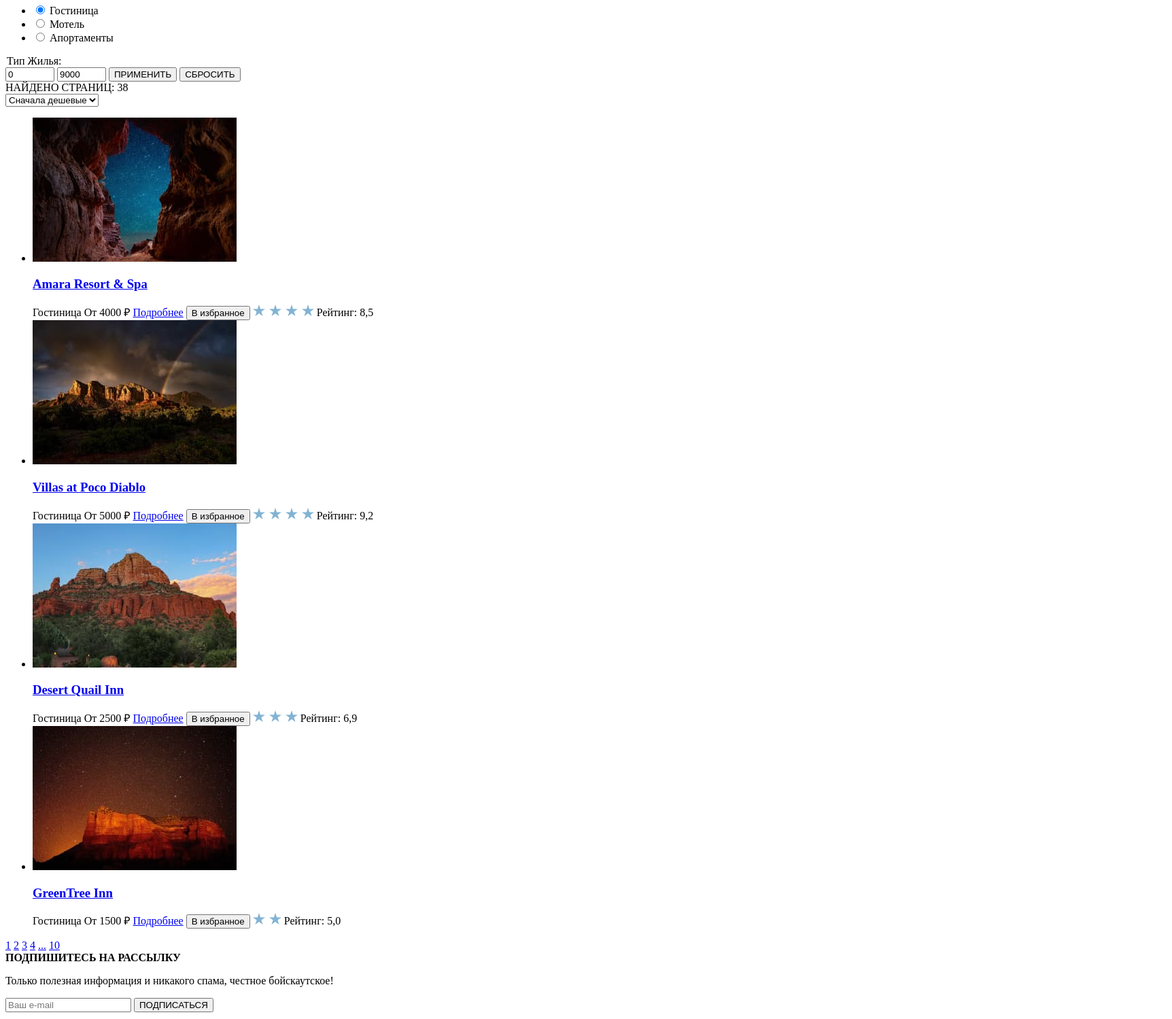
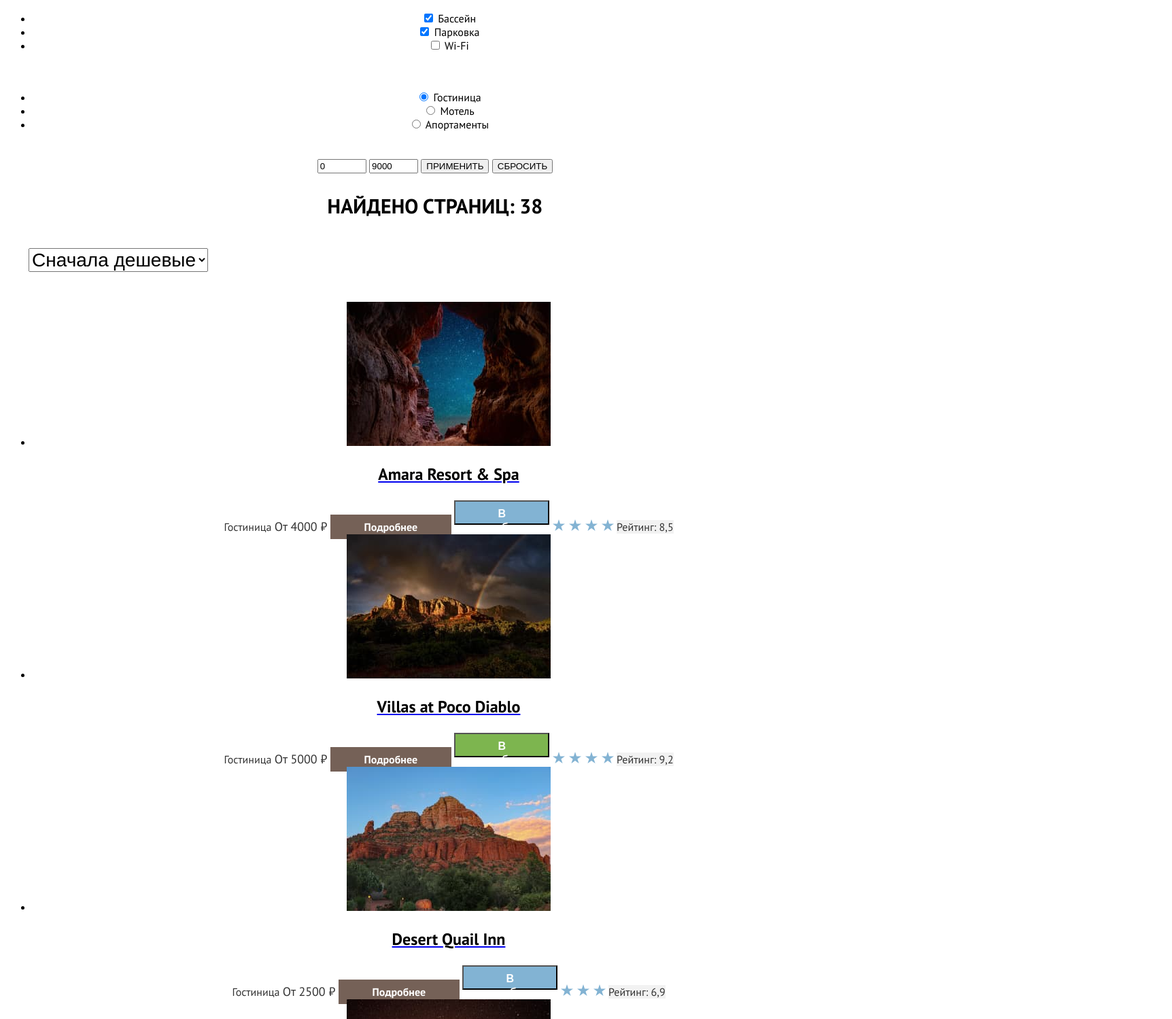
Before and after one commit to htmlacademy-htmlcss/2520785-sedona-1, a plain HTML site: page hotels.html in a window 1280 px wide. Shown: the part 1070-2569 px from the top of the page at 68% size, 1724 px wide, since content can reach past the window. Drawn offline with Linux system fonts and the light colour scheme.

Commit message:
Basic styling
Connected fonts, added styles to fonts. Made images background, and also changed the background of the buttons.

```diff
--- a/hotels.html
+++ b/hotels.html
@@ -3,6 +3,7 @@
   <head>
     <meta charset="utf-8">
     <title>Страница каталога</title>
+    <link rel="stylesheet" href="styles/styles.css">
   </head>
   <body>
     <header class="main-header">
@@ -100,7 +101,7 @@
              </li>
           </ul>
 
-          <legend class="hotels-filter-title">Тип Жилья:</legend>
+          <legend class="hotels-filter-title">Стоимость,₽:</legend>
            <div class="hotels-filter-list">
             <input type="number" class="hotels-filter-item" min="0" max="9000" value="0" step="100">
             <input type="number" class="hotels-filter-item" min="0" max="9000" value="9000" step="100">
@@ -112,7 +113,8 @@
         </form>
       </section>
       <section>
-        <div class="header-seach">НАЙДЕНО СТРАНИЦ: 38
+        <div class="header-search">
+          <p class="page-search">НАЙДЕНО СТРАНИЦ: 38</p>
           <form>
             <label for="filter"></label>
             <select id="filter" name="filter">
@@ -133,7 +135,7 @@
             <span class="product-type">Гостиница</span>
             <span class="product-card-price">От 4000 ₽</span>
             <a class="button-link" href="#">Подробнее</a>
-            <button class="button" href="#">В избранное</button>
+            <button class="button-favorites">В избранное</button>
             <img src="./img/four-stars.svg" alt="Четыре звезды">
             <span class="rating">Рейтинг: 8,5</span>
           </li>
@@ -145,7 +147,7 @@
             <span class="product-type">Гостиница</span>
             <span class="product-card-price">От 5000 ₽</span>
             <a class="button-link" href="#">Подробнее</a>
-            <button class="button" href="#">В избранное</button>
+            <button class="button-favorites button-favorites-touch">В избранном</button>
             <img src="./img/four-stars.svg" alt="Четыре звезды">
             <span class="rating">Рейтинг: 9,2</span>
           </li>
@@ -157,7 +159,7 @@
             <span class="product-type">Гостиница</span>
             <span class="product-card-price">От 2500 ₽</span>
             <a class="button-link" href="#">Подробнее</a>
-            <button class="button" href="#">В избранное</button>
+            <button class="button-favorites">В избранное</button>
             <img src="./img/three-stars.svg" alt="Три звезды">
             <span class="rating">Рейтинг: 6,9</span>
           </li>
@@ -169,7 +171,7 @@
             <span class="product-type">Гостиница</span>
             <span class="product-card-price">От 1500 ₽</span>
             <a class="button-link" href="#">Подробнее</a>
-            <button class="button" href="#">В избранное</button>
+            <button class="button-favorites">В избранное</button>
             <img src="./img/two-stars.svg" alt="Две звезды">
             <span class="rating">Рейтинг: 5,0</span>
           </li>
@@ -183,13 +185,14 @@
         <a href="#">...</a>
         <a href="#">10</a>
       </section>
-      <section>
-        <strong>ПОДПИШИТЕСЬ НА РАССЫЛКУ</strong>
-        <p>Только полезная информация и никакого спама, честное бойскаутское!</p>
+      <section class="subscribe">
+        <h2 class="section-header section-header-color">ПОДПИШИТЕСЬ НА РАССЫЛКУ</h2>
+        <p class="section-header-text section-header-text-color">Только полезная информация и никакого спама, честное бойскаутское!</p>
         <form>
           <input type="email" placeholder="Ваш e-mail">
           <button type="submit">ПОДПИСАТЬСЯ</button>
           </form>
+          <img src="./img/subscription-background.jpg" width=1200px height=414,86px>
       </section>
     </main>
     <footer class="page-footer">
@@ -215,8 +218,9 @@
       </section>
 
       <section class="footer-logo">
-        <img src="./img/logo-htmlacademy.png" alt="Логотип-htmlacademy" width="115" height="33">
-        <a href="https://htmlacademy.ru/"><span class="visuallly-hidden">Логотип-htmlacademy</span></a>
+        <a href="https://htmlacademy.ru/"><span class="visuallly-hidden">Логотип-htmlacademy</span>
+          <img src="./img/logo-htmlacademy.png" alt="Логотип-htmlacademy" width="115" height="33">
+        </a>
       </section>
 
     </footer>
--- a/index.html
+++ b/index.html
@@ -3,6 +3,7 @@
   <head>
     <meta charset="utf-8">
     <title>Главная страница</title>
+    <link rel="stylesheet" href="styles/styles.css">
   </head>
   <body>
 <header class="main-header">
@@ -46,38 +47,38 @@
 
   <section class="advantages">
     <h2 class="visually-hidden">Преимущества</h2>
-    <strong>СЕДОНА - НЕБОЛЬШОЙ ГОРОДОК В АРИЗОНЕ, ЗАСЛУЖИВАЮЩИЙ БОЛЬШЕГО!</strong>
-      <p>Рассмотрим причины, по которым Седона круче, чем Гранд-Каньон!</p>
+    <h2 class="section-header">СЕДОНА - НЕБОЛЬШОЙ ГОРОДОК В АРИЗОНЕ, ЗАСЛУЖИВАЮЩИЙ БОЛЬШЕГО!</h2>
+      <p class="section-header-text">Рассмотрим причины, по которым Седона круче, чем Гранд-Каньон!</p>
     <ul class="advantages-list">
-      <li class="advantages-item">
+      <li class="advantages-item advantages-color-dark">
         <h3 class="advantages-title">Настоящий городок</h3>
         <p class="advantages-discription">Седона — не аттракцион для туристов, там течёт своя жизнь</p>
         <img src="./img/photo-1-2.jpg" alt="Кадр из городка" width="800" height="385">
         </li>
 
-      <li class="advantages-item">
+      <li class="advantages-item advantages-color-light">
         <h3 class="advantages-title">Небольшая площадь</h3>
         <p class="advantages-discription">Все достопримечательности находятся очень близко</p>
       </li>
-      <li class="advantages-item">
+      <li class="advantages-item advantages-color">
         <h3 class="advantages-title">Красивая дорога</h3>
         <p class="advantages-discription">Ехать в Седону из Лас-Вегаса совсем не скучно!</p>
       </li>
-      <li class="advantages-item">
+      <li class="advantages-item advantages-color-light">
       <h3 class="advantages-title">Мало туристов</h3>
       <p class="advantages-discription">Большинство едет в Гранд Каньон и толпится там</p>
       <img src="./img/photo-2-2.jpg" alt="Горы" width="800" height="385">
        </li>
 
-      <li class="advantages-item">
+      <li class="advantages-item advantages-color-dark">
        <h3 class="advantages-title">Там есть мост дьявола</h3>
        <p class="advantages-discription">Да, по нему можно пройти! Если вы осмелитесь, разумеется</p>
        </li>
     </ul>
-    <strong>ПРИЕЗЖАЙТЕ В СЕДОНУ ОТДОХНУТЬ В КОМФОРТЕ И УЮТЕ!</strong>
-    <p>Опытный персонал и качественное обслуживание!</p>
+    <h2 class="section-header">ПРИЕЗЖАЙТЕ В СЕДОНУ ОТДОХНУТЬ В КОМФОРТЕ И УЮТЕ!</h2>
+    <p class="section-header-text">Опытный персонал и качественное обслуживание!</p>
     <ul class="advantages-list advantages-user">
-      <li class="advantages-item">
+      <li class="advantages-item advantages-color-light">
         <img src="./img/home.svg" width="75" height="72" alt="Home">
         <h3 class="advantages-title">Жилье</h3>
         <p class="advantages-discription">Рекомендуем пожить в настоящем мотеле, всё как в кино!</p>
@@ -87,7 +88,7 @@
           <h3 class="advantages-title">Еда</h3>
           <p class="advantages-discription">Всегда заказывайте топовый фирменный бургер, вы не разочаруетесь!</p>
           </li>
-          <li class="advantages-item">
+          <li class="advantages-item advantages-color-light">
             <img src="./img/gift.svg" width="75" height="72" alt="Gift">
             <h3 class="advantages-title">Сувениры</h3>
             <p class="advantages-discription">Не только китайского, но и настоящего местного производства!</p>
@@ -95,13 +96,13 @@
     </ul>
   </section>
   <section>
-    <strong>Заитересовались?</strong>
-    <p>Укажите предполагаемые даты поездки,и мы покажем вам лучшие предложения гостиниц в Седоне</p>
-      <button type="button">ПОИСК ГОСТИНИЦЫ В СЕДОНЕ</button>
+    <h2 class="section-header">Заитересовались?</h2>
+    <p class="section-header-text">Укажите предполагаемые даты поездки,и мы покажем вам лучшие предложения гостиниц в Седоне</p>
+      <button class="search-hotel" type="button">ПОИСК ГОСТИНИЦЫ В СЕДОНЕ</button>
   </section>
-  <section>
-    <strong>ПОДПИШИТЕСЬ НА РАССЫЛКУ</strong>
-    <p>Только полезная информация и никакого спама, честное бойскаутское!</p>
+  <section class="subscribe">
+    <h2 class="section-header section-header-color">ПОДПИШИТЕСЬ НА РАССЫЛКУ</h2>
+    <p class="section-header-text section-header-text-color">Только полезная информация и никакого спама, честное бойскаутское!</p>
     <form>
       <input type="email" placeholder="Ваш e-mail">
       <button type="submit">ПОДПИСАТЬСЯ</button>
@@ -132,8 +133,10 @@
   </section>
 
   <section class="footer-logo">
-    <img src="./img/logo-htmlacademy.png" alt="Логотип-htmlacademy" width="115" height="33">
-    <a href="https://htmlacademy.ru/"><span class="visuallly-hidden">Логотип-htmlacademy</span></a>
+
+    <a href="https://htmlacademy.ru/"><span class="visuallly-hidden">Логотип-htmlacademy</span>
+      <img src="./img/logo-htmlacademy.png" alt="Логотип-htmlacademy" width="115" height="33">
+    </a>
   </section>
 
 </footer>
--- /dev/null
+++ b/styles/styles.css
@@ -0,0 +1,238 @@
+@font-face {
+    font-family: "PT Sans";
+    font-weight: 400;
+    font-style: normal;
+    src: url("../fonts/ptsans-400.woff2") format("woff2");
+    font-display: swap;
+}
+@font-face {
+    font-family: "PT Sans";
+    font-weight: 700;
+    font-style: normal;
+    src: url("../fonts/ptsans-700.woff2") format("woff2");
+    font-display: swap;
+}
+@font-face {
+    font-family: "PT Sans";
+    font-weight: 400;
+    font-style: italic;
+    src: url("../fonts/ptsans-400.woff2") format("woff2");
+    font-display: swap;
+}
+@font-face {
+    font-family: "PT Sans";
+    font-weight: 700;
+    font-style: italic;
+    src: url("../fonts/ptsans-700.woff2") format("woff2");
+    font-display: swap;
+}
+
+body {
+    font-family: "PT Sans", sans-serif;
+    text-align: center;
+    background-color: #ffffff;
+    color: black;
+}
+
+.navigation-list {
+    font-size: 20px;
+    font-weight: 700;
+    line-height: 24px;
+
+}
+.navigation-list a {
+    color: black;
+    text-decoration: none;
+}
+.navigation-user .navigation-link {
+    font-size: 16px;
+    font-weight: 700;
+    line-height: 20px;
+    color: #ffffff;
+    background-color: rgba(117, 97, 87, 1);
+    text-decoration: none;
+    text-transform: uppercase;
+    width: 160px;
+    height: 36px;
+    padding: 8px 50px 8px 50px;
+}
+.welcome img {
+    background-image: url("img/index-background.png");
+}
+.section-header {
+    font-size: 30px;
+    font-weight: 700;
+    line-height: 36px;
+    text-transform: uppercase;
+}
+
+.section-header-text {
+    font-size: 22px;
+    line-height: 26px;
+}
+.advantages-list p {
+    font-size: 18px;
+    line-height: 21px;
+}
+
+.advantages-item {
+    width: 400px;
+    height: 385px;
+    padding: 103px 85px 103px 85px;
+
+}
+.advantages-item.advantages-color-dark {
+    background-color: #82B3D3;
+    color: #ffffff;
+}
+.advantages-item.advantages-color-light {
+    background-color: rgba(131, 179, 211, 0.12);
+}
+.advantages-item.advantages-color {
+    background-color: rgba(131, 179, 211, 0.2);
+}
+.search-hotel {
+    font-size: 20px;
+    line-height: 36px;
+    font-weight: 700;
+    background-color: rgba(117, 97, 87, 1);
+    width: 376px;
+    height: 52px;
+    padding: 8px 50px 8px 50px;
+}
+.advantages-discription {
+    font-size: 18px;
+    line-height: 21px;
+}
+.section-header-color {
+    color: #ffffff;
+}
+.section-header-text.section-header-text-color {
+    color: #ffffff;
+}
+.subscribe img {
+    padding: 96px 258px 104px 258px;
+}
+.subscribe button {
+    width: 232px;
+    height: 52px;
+    padding: 8px 50px 8px 50px;
+    color: #ffffff;
+    background-color: rgba(130,179,211,1);
+
+}
+.subscribe input {
+    width: 452px;
+    height: 52px;
+    padding: 12px 20px 12px 20px;
+}
+.subscribe img {
+    background-image: url("img/subscription-background.jpg");
+}
+.footer-contact-phone {
+    font-size: 40px;
+    line-height: 40px;
+    color: black;
+    text-decoration: none;
+}
+.inner-header-title {
+    font-size: 60px;
+    font-weight: 700;
+    line-height: 78px;
+    color: #ffffff;
+}
+.breadcrumbs-link {
+    font-size: 16px;
+    line-height: 21px;
+    color: #ffffff;
+}
+.hotels-filter-title {
+    font-size: 20px;
+    font-weight: 700;
+    line-height: 24px;
+    color: #ffffff;
+}
+.control-input {
+    font-size: 18px;
+    line-height: 23px;
+    color: #ffffff;
+}
+.page-search {
+    font-size: 30px;
+    font-weight: 700;
+    line-height: 36px;
+}
+
+.header-search select {
+    font-size: 28px;
+    line-height: 21px;
+}
+.header-search form {
+    width: 292px;
+    height: 49px;
+    padding: 14px 20px 14px 20px;
+}
+.product-card-title {
+    font-size: 24px;
+    font-weight: 700;
+    line-height: 28px;
+    color: black;
+    text-decoration: none;
+}
+.product-type {
+    font-size: 16px;
+    line-height: 21px;
+    color: #333333;
+}
+.product-card-price {
+    font-size: 18px;
+    line-height: 21px;
+    color: #333333;
+
+}
+.button-link {
+    font-size: 16px;
+    font-weight: 700;
+    line-height: 20px;
+    color: #ffffff;
+    width: 140px;
+    height: 36px;
+    padding: 8px 50px 8px 50px;
+    background-color: #756157;
+    text-decoration: none;
+}
+.button-favorites {
+    font-size: 16px;
+    line-height: 20px;
+    font-weight: 700;
+    color: #ffffff;
+    width: 140px;
+    height: 36px;
+    padding: 8px 50px 8px 50px;
+    background-color: #82B3D3;
+    text-decoration: none;
+}
+.button-favorites.button-favorites-touch {
+    background-color: #7DB54F;
+}
+.rating {
+    font-size: 16px;
+    line-height: 20px;
+    color: #333333;
+    width: 140px;
+    height: 37px;
+    background-color: #F2F2F2;
+}
+.pagination {
+    font-size: 20px;
+    line-height: 36px;
+    font-weight: 700;
+    width: 60px;
+    height: 60px;
+    color: #ffffff;
+    background-color: #82B3D3;
+}
+.pagination.active {
+    color: #000000;
+    background-color: #F2F2F2;
+}
```
